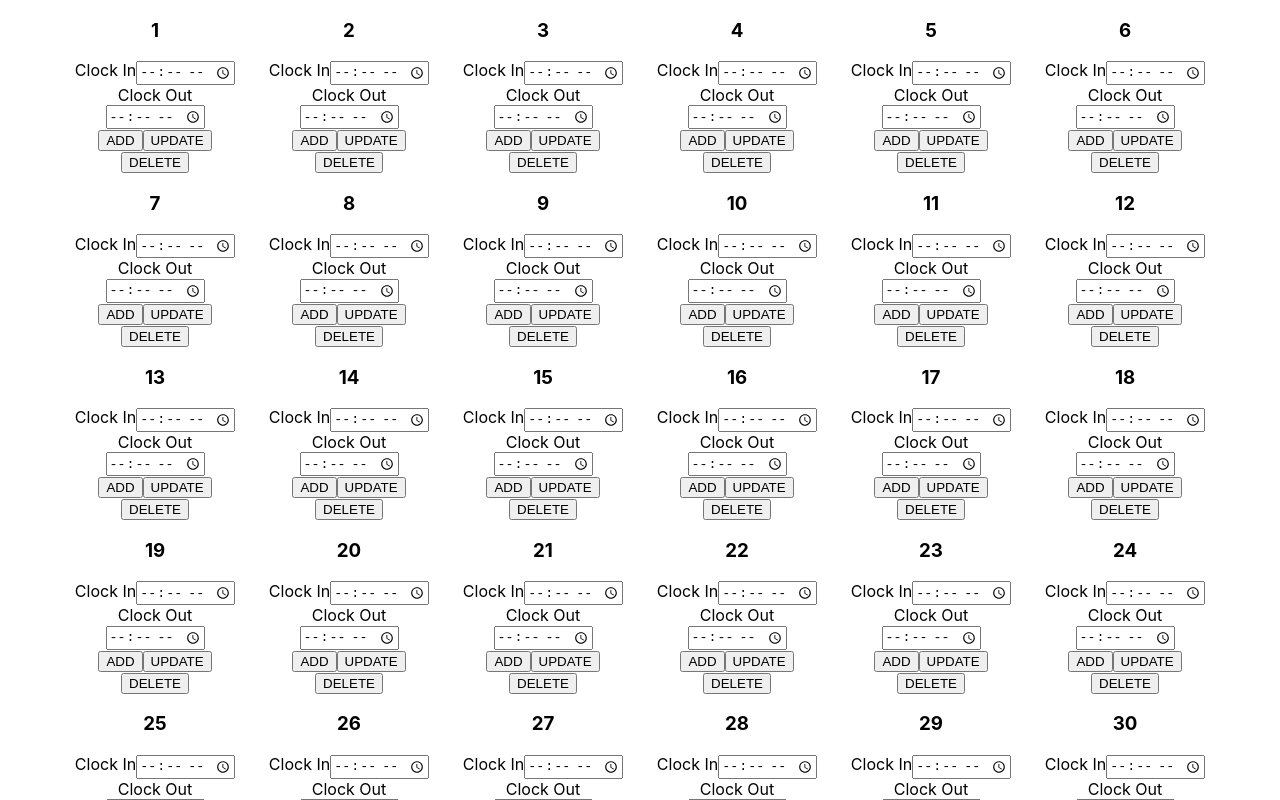
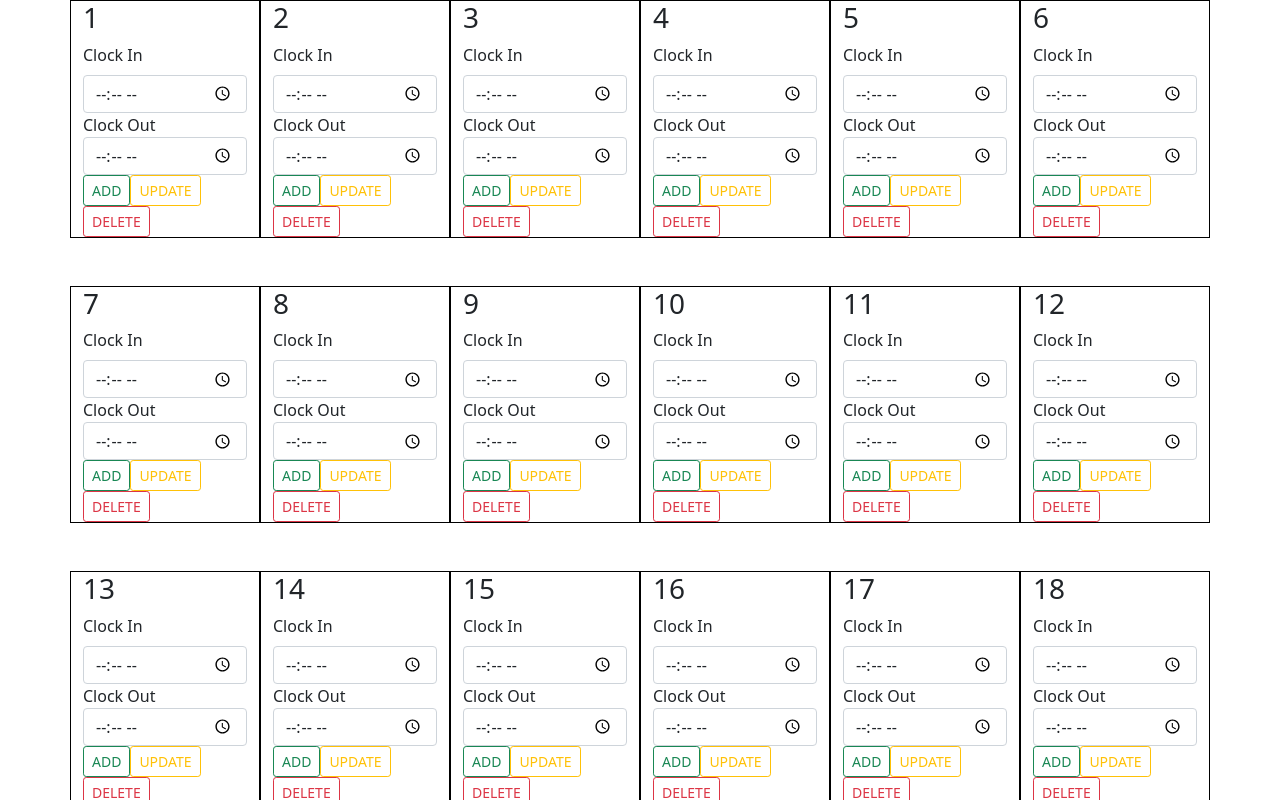
Before and after one commit to monteecode/TimeKeeper_REACT, a React (Create React App) app: page / in a window 1280 px wide. Shown: the top 800 px of the page. Built offline with nearby package versions, Linux system fonts and the light colour scheme.

Commit message:
Added bootstrap classes to each days and buttons and clockin/out forms

```diff
--- a/src/App.css
+++ b/src/App.css
@@ -1,38 +1,3 @@
-.App {
-  text-align: center;
+.days {
+  border: 1px solid black;
 }
-
-.App-logo {
-  height: 40vmin;
-  pointer-events: none;
-}
-
-@media (prefers-reduced-motion: no-preference) {
-  .App-logo {
-    animation: App-logo-spin infinite 20s linear;
-  }
-}
-
-.App-header {
-  background-color: #282c34;
-  min-height: 100vh;
-  display: flex;
-  flex-direction: column;
-  align-items: center;
-  justify-content: center;
-  font-size: calc(10px + 2vmin);
-  color: white;
-}
-
-.App-link {
-  color: #61dafb;
-}
-
-@keyframes App-logo-spin {
-  from {
-    transform: rotate(0deg);
-  }
-  to {
-    transform: rotate(360deg);
-  }
-}
--- a/src/App.js
+++ b/src/App.js
@@ -1,4 +1,5 @@
 import "./bootstrap/css/bootstrap-grid.css";
+import "./bootstrap/css/bootstrap.min.css";
 import "./App.css";
 import Calendar from "./Calender";
 
--- a/src/Calender.js
+++ b/src/Calender.js
@@ -14,7 +14,7 @@ export default class Calendar extends React.Component {
     return (
       <>
         <section className="container">
-          <div className="row">{this.renderDays()}</div>
+          <div className="row gy-5">{this.renderDays()}</div>
         </section>
       </>
     );
--- a/src/Days.js
+++ b/src/Days.js
@@ -3,18 +3,28 @@ import React from "react";
 export default class Days extends React.Component {
   render() {
     return (
-      <div className="col-lg-2">
+      <div className="col-lg-2 days">
         <form>
           <h3>{this.props.day}</h3>
-          <label>Clock In</label>
-          <input type="time" className="clockIn" placeholder="Clock In" />
+
+          <label class="form-label">Clock In</label>
+          <input
+            type="time"
+            className="clockIn form-control"
+            placeholder="Clock In"
+          />
           <label>Clock Out</label>
-          <input type="time" className="clockOut" placeholder="Clock Out" />
+
+          <input
+            type="time"
+            className="clockOut form-control"
+            placeholder="Clock Out"
+          />
         </form>
-        <div className="btnActions">
-          <button>ADD</button>
-          <button>UPDATE</button>
-          <button>DELETE</button>
+        <div className="btn-group-sm">
+          <button className="btn btn-outline-success">ADD</button>
+          <button className="btn btn-outline-warning">UPDATE</button>
+          <button className="btn btn-outline-danger">DELETE</button>
         </div>
       </div>
     );
```
